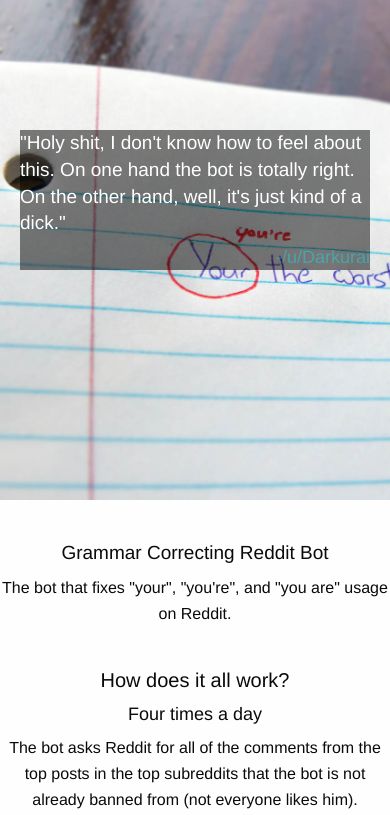
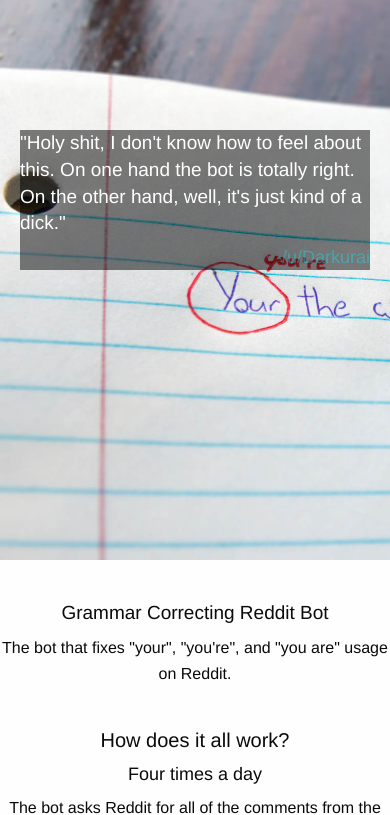
Before and after one commit to JohnathanWeisner/YourWrongBot-rails, a Rails app: page / in a window 390 px wide. Shown: the part 150-965 px from the top of the page. Run offline with Rails 7, Linux system fonts and the light colour scheme; data that the repository does not hold is empty; style sheets or scripts are compiled from the project's sources; some libraries are stand-ins or nearby versions; some web fonts are replaced.

Commit message:
Resizing bugs fixed with media query and hero height

```diff
--- a/app/assets/stylesheets/_custom.scss
+++ b/app/assets/stylesheets/_custom.scss
@@ -1,7 +1,7 @@
 #homepage-hero {
   background: image-url("hero.jpg");
   background-size: cover;
-  height: 500px;
+  height: 560px;
   text-align: left;
   position: relative;
   padding: 100px 20px 0 20px;
--- a/app/assets/stylesheets/foundation_and_overrides.scss
+++ b/app/assets/stylesheets/foundation_and_overrides.scss
@@ -1368,12 +1368,12 @@ $topbar-bg-color: rgba(0,0,0,0);
   }
 
   #hero-text {
-    margin-top: 80px;
+    margin-top: 160px;
     padding-left: 32px;
   }
 
   #homepage-hero {
-    height: 300px;
+    height: 420px;
     background-position: -100px, -160px;
   }
 }
```
